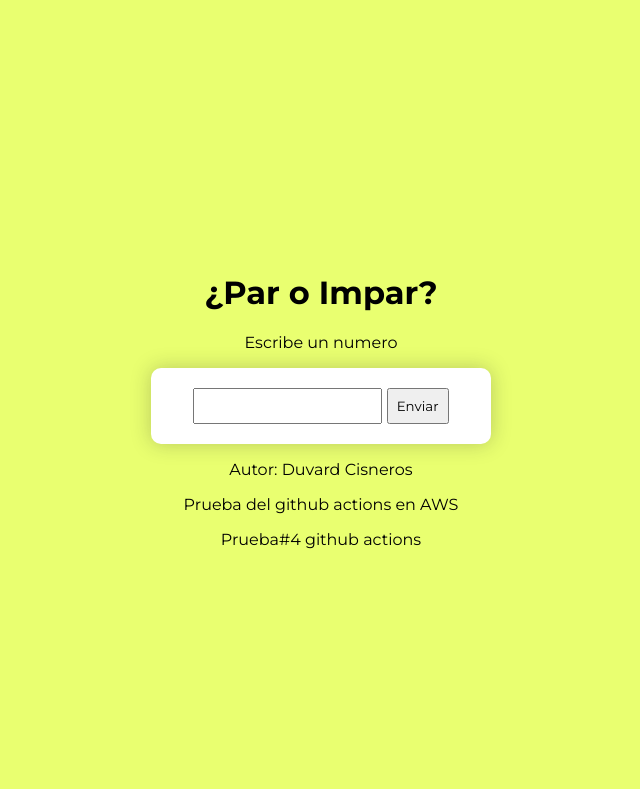
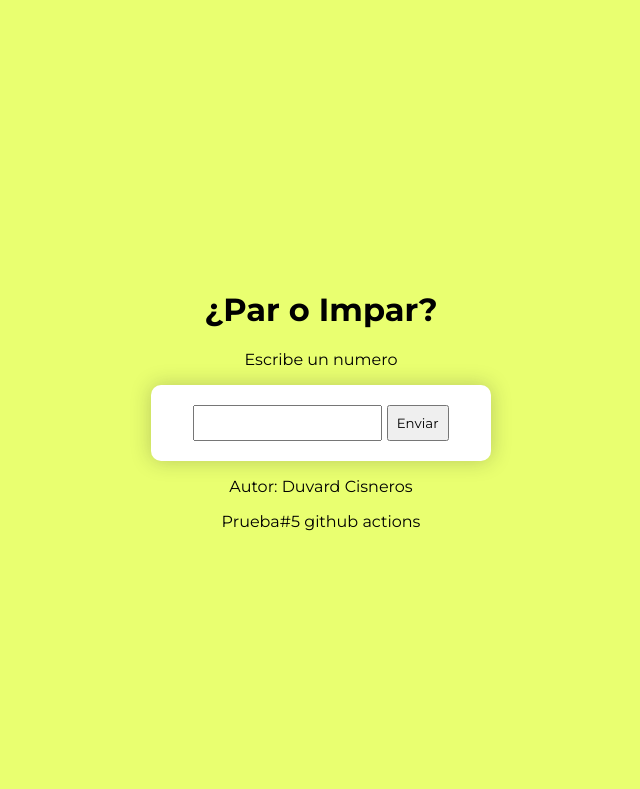
Before and after one commit to Duvard1/Even_Odd_Distributed, a Flask app: page / in a window 1280 px wide. Shown: the top 789 px of the page, without its empty margins (319-959 px from the left). Run offline with Flask 3, Linux system fonts and the light colour scheme.

Commit message:
test: :white_check_mark: Test #5 Prueba github actions AWS

```diff
--- a/app-a/templates/form.html
+++ b/app-a/templates/form.html
@@ -19,8 +19,7 @@
             <p>Resultado: {{ result }}</p>
         {% endif %}
         <p>Autor: Duvard Cisneros</p>
-        <p>Prueba del github actions en AWS</p>
-        <p>Prueba#4 github actions</p>
+        <p>Prueba#5 github actions</p>
     </div>
 </body>
 </html>
```
Also changed, not shown: .github/workflows/deploy.yml.
